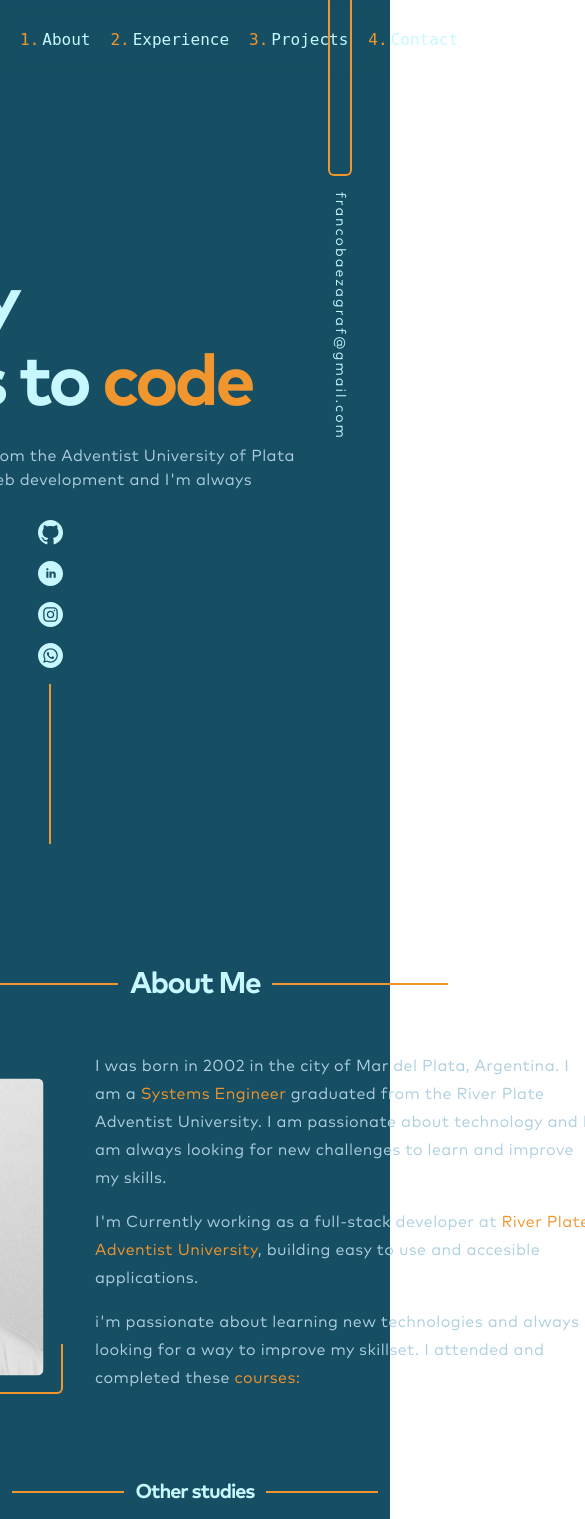
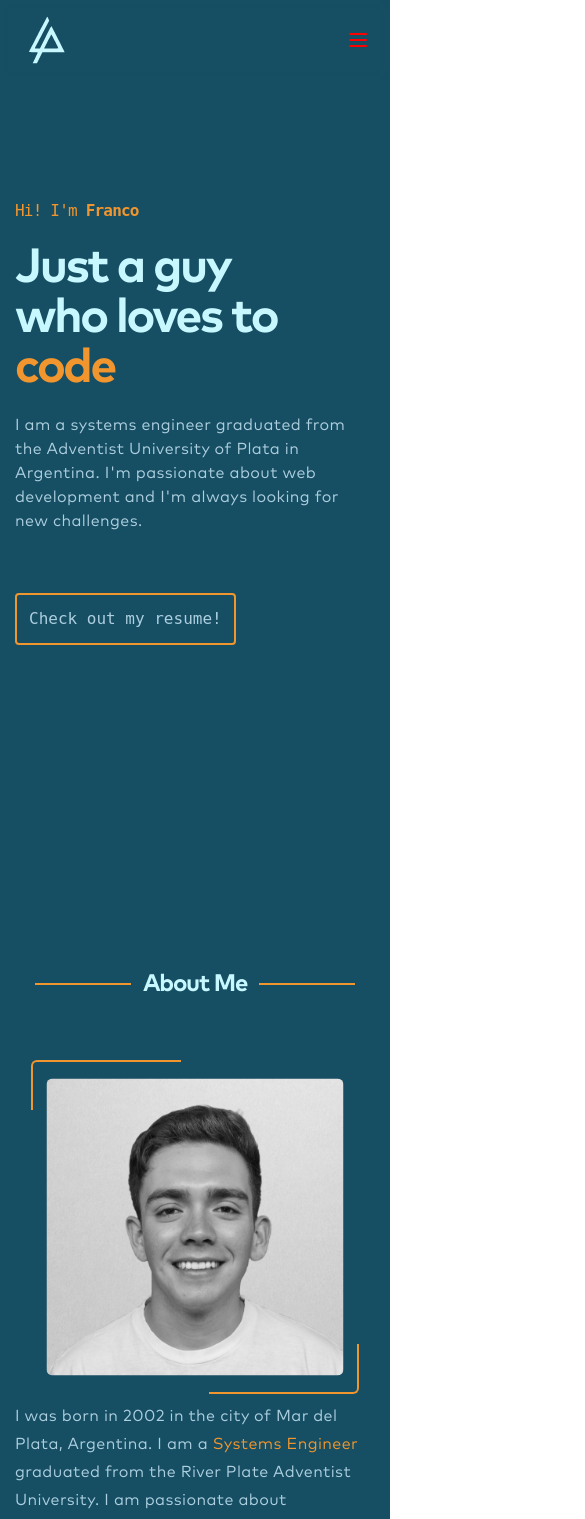
Before and after one commit to FrancoBaeza/my-portfolio, a React (Vite) app: page / in a window 390 px wide. Shown: the top 1519 px of the page, 585 px wide, since content can reach past the window. Built offline with nearby package versions, Linux system fonts and the light colour scheme; a web font is replaced by a local one.

Commit message:
mobile v1

```diff
--- a/package.json
+++ b/package.json
@@ -4,11 +4,12 @@
   "version": "0.0.0",
   "type": "module",
   "scripts": {
-    "dev": "vite",
+    "dev": "vite --host",
     "build": "vite build",
     "preview": "vite preview"
   },
   "dependencies": {
+    "lucide-react": "^0.474.0",
     "react": "^18.2.0",
     "react-dom": "^18.2.0",
     "react-social-icons": "^5.15.0"
--- a/src/components/Home.jsx
+++ b/src/components/Home.jsx
@@ -1,5 +1,5 @@
 import { useEffect, useRef } from "react";
-import LandPage from "./LandPage";
+import LandPage from "./land-page/LandPage";
 
 export default () => {
     return (
--- a/src/components/about-me/AboutMe.jsx
+++ b/src/components/about-me/AboutMe.jsx
@@ -12,27 +12,27 @@ export default ({ aboutMeRef }) => {
                 visible
                     ? "translate-y-0 opacity-1 delay-300"
                     : "translate-y-4 opacity-0"
-            }  duration-500 py-[100px] h-screen w-[1000px] flex flex-col gap-7`}
+            }  duration-500 py-[100px] md:h-screen md:w-[1000px] flex flex-col gap-7`}
             ref={aboutMeRef}
         >
             {/* title */}
             <div className="flex flex-row justify-center items-center gap-3">
-                <hr className=" border-base-secondary border w-44" />
+                <hr className=" border-base-secondary border w-24 md:w-44" />
                 <h2
-                    className={`text-base-primary text-3xl tracking-tighter font-bold  leading-[80px] font-markProBold`}
+                    className={`text-base-primary text-2xl md:text-3xl tracking-tighter font-bold  leading-[80px] font-markProBold`}
                 >
                     About Me
                 </h2>
-                <hr className=" border-base-secondary border w-44" />
+                <hr className=" border-base-secondary border w-24 md:w-44" />
             </div>
 
             {/* body */}
             <div className="flex flex-col">
-                <div className="flex flex-row h-[400px]">
-                    <div className="w-2/5 h-[350px] flex justify-center items-center relative">
+                <div className="flex flex-col md:flex-row md:h-[400px]">
+                    <div className="md:w-2/5 h-[350px] flex justify-center items-center relative">
                         <span
                             className={`border-t-2 border-l-2 border-base-secondary rounded-tl-md h-[50px] w-[150px] absolute z-50 duration-[0.5s] ${
-                                imgHover ? "top-3 left-9" : "top-2 left-8"
+                                imgHover ? "top-3 left-5 md:left-9" : "top-2 left-4 md:left-8"
                             }`}
                         ></span>
 
@@ -53,13 +53,13 @@ export default ({ aboutMeRef }) => {
                         <span
                             className={`border-b-2 border-r-2 border-base-secondary rounded-br-md h-[50px] w-[150px] absolute z-50 duration-[0.5s] ${
                                 imgHover
-                                    ? "bottom-3 right-9"
-                                    : "bottom-2 right-8"
+                                    ? "bottom-3 right-5 md:right-9"
+                                    : "bottom-2 right-4 md:right-8"
                             }`}
                         ></span>
                     </div>
-                    <div className="w-3/5 flex flex-col gap-4">
-                        <p className="text-400-primary font-markPro tracking-wide leading-7 w-5/6">
+                    <div className="md:w-3/5 flex flex-col gap-4 items-center md:items-start">
+                        <p className="text-400-primary font-markPro tracking-wide leading-7 md:w-5/6">
                             I was born in 2002 in the city of Mar del Plata,
                             Argentina. I am a{" "}
                             <span className="text-base-secondary">
@@ -70,14 +70,14 @@ export default ({ aboutMeRef }) => {
                             looking for new challenges to learn and improve my
                             skills.
                         </p>
-                        <p className="text-400-primary font-markPro tracking-wide leading-7 w-5/6">
+                        <p className="text-400-primary font-markPro tracking-wide leading-7 md:w-5/6">
                             I'm Currently working as a full-stack developer at{" "}
                             <span className="text-base-secondary">
                                 River Plate Adventist University
                             </span>
                             , building easy to use and accesible applications.
                         </p>
-                        <p className="text-400-primary font-markPro tracking-wide leading-7 w-5/6">
+                        <p className="text-400-primary font-markPro tracking-wide leading-7 md:w-5/6">
                             i'm passionate about learning new technologies and
                             always looking for a way to improve my skillset. I
                             attended and completed these{" "}
@@ -87,17 +87,17 @@ export default ({ aboutMeRef }) => {
                         </p>
                     </div>
                 </div>
-                <div className="flex flex-row justify-center items-center gap-3">
-                    <hr className=" border-base-secondary border w-28" />
+                <div className="flex flex-row justify-center items-center gap-3 mt-[50px]">
+                    <hr className=" border-base-secondary border w-16 md:w-28" />
                     <h4
-                        className={`text-base-primary text-xl tracking-tighter font-bold  leading-[80px] font-markProBold`}
+                        className={`text-base-primary text-md md:text-xl tracking-tighter font-bold  leading-[80px] font-markProBold`}
                     >
                         Other studies
                     </h4>
-                    <hr className=" border-base-secondary border w-28" />
+                    <hr className=" border-base-secondary border w-16 md:w-28" />
                 </div>
 
-                <div className=" grid grid-cols-3 gap-4">
+                <div className=" grid grid-cols-1 md:grid-cols-3 gap-4">
                     <span className=" w-full h-fit text-center">
                         <h4 className=" text-lg font-markProBold text-400-secondary">
                             Angela Yu's
@@ -134,7 +134,7 @@ export default ({ aboutMeRef }) => {
                     </span>
                 </div>
 
-                <div className=" mt-10 grid grid-cols-2 gap-4">
+                <div className=" mt-4 md:mt-10 grid grid-cols-1 md:grid-cols-2 gap-4">
                     <span className=" w-full h-fit text-center">
                         <h4 className=" text-lg font-markProBold text-400-secondary">
                             Educación IT
--- a/src/components/experience/MiPortafolioSection.jsx
+++ b/src/components/experience/MiPortafolioSection.jsx
@@ -12,7 +12,7 @@ export default ({ chg }) => {
                         icon="triangle"
                         className={`h-2 w-2 fill-base-secondary rotate-90 mt-2 ml-2`}
                     />
-                    <p className="text-400-primary w-[600px] font-markPro tracking-wide mt-1 leading-5">
+                    <p className="text-400-primary md:w-[600px] font-markPro tracking-wide mt-1 leading-5">
                         I began my professional career at Mi Portafolio Digital
                         as a full stack  <span className="text-base-secondary">PHP and Laravel</span> developer. I joined a growing team
                         with the goal of completing the development of a drop
@@ -25,7 +25,7 @@ export default ({ chg }) => {
                         icon="triangle"
                         className={`h-2 w-2 fill-base-secondary rotate-90 mt-2 ml-2`}
                     />
-                    <p className="text-400-primary w-[600px] font-markPro tracking-wide mt-1 leading-5">
+                    <p className="text-400-primary md:w-[600px] font-markPro tracking-wide mt-1 leading-5">
                         During this experience, I gained a deep understanding of
                         the entire development lifecycle, from planning to
                         implementation, as well as the incorporation of new
@@ -38,7 +38,7 @@ export default ({ chg }) => {
                         icon="triangle"
                         className={`h-2 w-2 fill-base-secondary rotate-90 mt-2 ml-2`}
                     />
-                    <p className="text-400-primary w-[600px] font-markPro tracking-wide mt-1 leading-5">
+                    <p className="text-400-primary md:w-[600px] font-markPro tracking-wide mt-1 leading-5">
                         One of the biggest challenges I faced was integrating
                         the platform with multiple payment gateways, such as
                         Stripe, PayPal, and local solutions. This allowed me to
--- a/src/components/experience/XirectSection.jsx
+++ b/src/components/experience/XirectSection.jsx
@@ -17,7 +17,7 @@ export default ({ chg }) => {
                             icon="triangle"
                             className={`h-2 w-2 fill-base-secondary rotate-90 mt-2 ml-2`}
                         />
-                        <p className="text-400-primary w-[600px] font-markPro tracking-wide mt-1 leading-5">
+                        <p className="text-400-primary md:w-[600px] font-markPro tracking-wide mt-1 leading-5">
                             I continued my professional career at Xirect as a
                             full stack developer using the{" "}
                             <span className="text-base-secondary">MERN</span>{" "}
@@ -31,7 +31,7 @@ export default ({ chg }) => {
                             icon="triangle"
                             className={`h-2 w-2 fill-base-secondary rotate-90 mt-2 ml-2`}
                         />
-                        <p className="text-400-primary w-[600px] font-markPro tracking-wide mt-1 leading-5">
+                        <p className="text-400-primary md:w-[600px] font-markPro tracking-wide mt-1 leading-5">
                             Additionally, I led a small team in the development
                             of an embedded{" "}
                             <span className="text-base-secondary">
@@ -46,7 +46,7 @@ export default ({ chg }) => {
                             icon="triangle"
                             className={`h-2 w-2 fill-base-secondary rotate-90 mt-2 ml-2`}
                         />
-                        <p className="text-400-primary w-[600px] font-markPro tracking-wide mt-1 leading-5">
+                        <p className="text-400-primary md:w-[600px] font-markPro tracking-wide mt-1 leading-5">
                             This experience allowed me to enhance my project
                             planning and management skills, learning how to
                             break down, organize, and prioritize objectives into
--- a/src/components/LandPage.jsx
+++ b/src/components/land-page/LandPage.jsx
@@ -1,12 +1,14 @@
 import { useEffect, useState, useRef } from "react";
 
-import SocialIcon from "./icons/SocialIcon";
-import Icon from "./icons/Icon";
-import AboutMe from "./about-me/AboutMe";
-import Experience from "./experience/Experience";
-import Projects from "./projects/Projects";
-import Contact from "./Contact";
-import { useScrollDirection } from "../hooks/useScrollDirection";
+import SocialIcon from "../icons/SocialIcon";
+import Icon from "../icons/Icon";
+import AboutMe from "../about-me/AboutMe";
+import Experience from "../experience/Experience";
+import Projects from "../projects/Projects";
+import Contact from "../Contact";
+import { useScrollDirection } from "../../hooks/useScrollDirection";
+import TopBar from "./TopBar";
+import { Smile } from "lucide-react";
 
 export default () => {
     const iconsClasses =
@@ -58,90 +60,20 @@ export default () => {
     return (
         <div className=" bg-base-bg">
             {/* topbar */}
-            <div
-                className={` ${!isTop && "shadow-xl"} ${
-                    scrollDir === "down" ? "-translate-y-24" : "translate-y-0"
-                } duration-300 backdrop-blur-sm fixed top-0 left-0 w-full h-[80px] z-50 flex flex-row justify-between items-center pl-[20px] pr-[100px]`}
-            >
-                {/* logo */}
-                <svg
-                    version="1.0"
-                    xmlns="http://www.w3.org/2000/svg"
-                    className="w-[50px] h-[50px] fill-base-primary"
-                    viewBox="0 0 151.000000 177.000000"
-                    preserveAspectRatio="xMidYMid meet"
-                >
-                    <g
-                        transform="translate(0.000000,177.000000) scale(0.100000,-0.100000)"
-                        stroke="none"
-                    >
-                        <path
-                            d="M794 1638 c-20 -40 -51 -100 -69 -133 -33 -61 -109 -207 -230 -440
-              -37 -71 -89 -170 -115 -220 -158 -300 -199 -383 -193 -389 3 -3 75 -6 160 -6
-              96 0 153 -4 153 -10 0 -6 -40 -91 -90 -190 -49 -99 -90 -182 -90 -185 0 -3 34
-              -5 75 -5 l75 0 96 195 97 195 394 0 c216 0 393 2 393 5 0 10 -453 900 -464
-              913 -10 10 -55 -74 -212 -385 l-199 -398 -79 -3 c-110 -4 -111 -3 -77 60 15
-              29 58 112 96 183 37 72 91 175 120 230 64 123 168 322 225 432 l43 82 -28 66
-              c-16 36 -32 68 -36 71 -5 3 -25 -28 -45 -68z m315 -798 c66 -132 121 -244 121
-              -250 0 -6 -87 -10 -250 -10 -137 0 -250 2 -250 4 0 13 243 496 250 496 4 0 62
-              -108 129 -240z"
-                        />
-                    </g>
-                </svg>
 
-                <div className="flex flex-row gap-5 font-mono text-base-primary">
-                    <span className={`delay-[0.3s] ${animationHeader}`}>
-                        <button
-                            onClick={() => scrollTo(aboutMeRef)}
-                            className=" hover:text-base-secondary duration-200"
-                        >
-                            <span className=" mr-[3px] text-base-secondary">
-                                1.
-                            </span>
-                            About
-                        </button>
-                    </span>
-
-                    <span className={`delay-[0.4s] ${animationHeader}`}>
-                        <button
-                            onClick={() => scrollTo(experienceRef)}
-                            className=" hover:text-base-secondary duration-200"
-                        >
-                            <span className=" mr-[3px] text-base-secondary">
-                                2.
-                            </span>
-                            Experience
-                        </button>
-                    </span>
-
-                    <span className={`delay-[0.5s] ${animationHeader}`}>
-                        <button
-                            onClick={() => scrollTo(projectsRef)}
-                            className=" hover:text-base-secondary duration-200"
-                        >
-                            <span className=" mr-[3px] text-base-secondary">
-                                3.
-                            </span>
-                            Projects
-                        </button>
-                    </span>
-
-                    <span className={`delay-[0.6s] ${animationHeader}`}>
-                        <button
-                            onClick={() => scrollTo(contactRef)}
-                            className=" hover:text-base-secondary duration-200"
-                        >
-                            <span className=" mr-[3px] text-base-secondary">
-                                4.
-                            </span>
-                            Contact
-                        </button>
-                    </span>
-                </div>
-            </div>
+            <TopBar
+                scrollTo={scrollTo}
+                animationHeader={animationHeader}
+                aboutMeRef={aboutMeRef}
+                experienceRef={experienceRef}
+                projectsRef={projectsRef}
+                contactRef={contactRef}
+                isTop={isTop}
+                scrollDir={scrollDir}
+            />
 
             {/* left fixed side */}
-            <div className="fixed left-0 bottom-0 z-50 w-[100px] flex flex-col items-center gap-4">
+            <div className="fixed left-0 bottom-0 z-50 w-[100px] hidden md:flex flex-col items-center gap-4">
                 <div className=" flex flex-col gap-4">
                     <span className={`${animationSideBars} delay-[2.6s]`}>
                         <SocialIcon
@@ -176,23 +108,23 @@ export default () => {
             </div>
 
             {/* center main section */}
-            <div className="px-[100px]  flex flex-col items-center">
+            <div className="px-[15px] md:px-[100px] flex flex-col items-center">
                 {/* first seccion */}
-                <section className="h-screen justify-center w-[1000px] gap-5 flex flex-col">
+                <section className="h-screen justify-center md:w-[1000px] gap-5 flex flex-col">
                     <p
-                        className={` delay-[1.2s] ${animationFirstSection} font-medium text-lg font-mono tracking-tighter text-base-secondary `}
+                        className={` delay-[1.2s] ${animationFirstSection} font-medium text-md md:text-lg font-mono tracking-tighter text-base-secondary `}
                     >
                         Hi! I'm <span className="font-bold ">Franco</span>
                     </p>
 
                     <div>
                         <h1
-                            className={`delay-[1.3s] ${animationFirstSection} text-base-primary text-7xl tracking-tighter font-bold w-[70%] leading-[80px] font-markProBold`}
+                            className={`delay-[1.3s] ${animationFirstSection} text-base-primary text-5xl md:text-7xl tracking-tighter font-bold md:w-[70%] leading-[50px] mdleading-[80px] font-markProBold`}
                         >
                             Just a guy
                         </h1>
                         <h2
-                            className={`delay-[1.4s] ${animationFirstSection} text-base-primary text-7xl tracking-tighter font-bold w-[70%] leading-[80px] font-markProBold`}
+                            className={`delay-[1.4s] ${animationFirstSection} text-base-primary text-5xl md:text-7xl tracking-tighter font-bold md:w-[70%] leading-[50px] mdleading-[80px] font-markProBold`}
                         >
                             who loves to{" "}
                             <span className=" text-base-secondary">code</span>
@@ -200,7 +132,7 @@ export default () => {
                     </div>
 
                     <p
-                        className={`delay-[1.5s] ${animationFirstSection} text-400-primary w-[600px] font-markPro tracking-wide`}
+                        className={`delay-[1.5s] ${animationFirstSection} text-400-primary md:w-[600px] font-markPro tracking-wide`}
                     >
                         I am a systems engineer graduated from the Adventist
                         University of Plata in Argentina. I'm passionate about
@@ -252,13 +184,13 @@ export default () => {
                             icon={"registered"}
                             className=" inline  fill-300-primary w-[13px]"
                         />{" "}
-                        2023
+                        2025
                     </p>
                 </div>
             </div>
 
             {/* right fixed side */}
-            <div className="fixed right-0 top-0 z-50 w-[100px] flex flex-col items-center gap-4">
+            <div className="fixed right-0 top-0 z-50 w-[100px] hidden md:flex flex-col items-center gap-4">
                 <span className=" border-base-secondary border-[2px] !border-t-0 rounded-b-md w-6 h-44"></span>
                 <a
                     className={`${animationSideBars} delay-[3s] vertical-writing text-base-primary text-sm tracking-[2px] font-markPro hover:text-base-secondary duration-200`}
@@ -271,7 +203,7 @@ export default () => {
             {/* development message */}
             {wip && (
                 <div className="fixed bottom-0 h-10 bg-red-500 w-screen z-[1000] flex justify-center items-center text-slate-100">
-                    This is a work in progress! I'm still working on it.
+                    This is a work in progress! Be kind, I'm still working on it <Smile className="w-5 mx-2 " />
                     <svg
                         className="w-5 fill-base-primary cursor-pointer fixed right-3"
                         onClick={() => setWip(false)}
--- /dev/null
+++ b/src/components/land-page/TopBar.jsx
@@ -0,0 +1,107 @@
+import { Menu } from "lucide-react";
+
+export default ({
+    animationHeader,
+    aboutMeRef,
+    experienceRef,
+    projectsRef,
+    contactRef,
+    scrollTo,
+    isTop,
+    scrollDir,
+}) => {
+    return (
+        <div
+            className={` ${!isTop && "shadow-xl"} ${
+                scrollDir === "down" ? "-translate-y-24" : "translate-y-0"
+            } duration-300 backdrop-blur-sm fixed top-0 left-0 w-full h-[80px] z-50 flex flex-row justify-between items-center pl-[20px] pr-[20px] md:pr-[100px]`}
+        >
+            {/* logo */}
+            <svg
+                version="1.0"
+                xmlns="http://www.w3.org/2000/svg"
+                className="w-[50px] h-[50px] fill-base-primary"
+                viewBox="0 0 151.000000 177.000000"
+                preserveAspectRatio="xMidYMid meet"
+            >
+                <g
+                    transform="translate(0.000000,177.000000) scale(0.100000,-0.100000)"
+                    stroke="none"
+                >
+                    <path
+                        d="M794 1638 c-20 -40 -51 -100 -69 -133 -33 -61 -109 -207 -230 -440
+              -37 -71 -89 -170 -115 -220 -158 -300 -199 -383 -193 -389 3 -3 75 -6 160 -6
+              96 0 153 -4 153 -10 0 -6 -40 -91 -90 -190 -49 -99 -90 -182 -90 -185 0 -3 34
+              -5 75 -5 l75 0 96 195 97 195 394 0 c216 0 393 2 393 5 0 10 -453 900 -464
+              913 -10 10 -55 -74 -212 -385 l-199 -398 -79 -3 c-110 -4 -111 -3 -77 60 15
+              29 58 112 96 183 37 72 91 175 120 230 64 123 168 322 225 432 l43 82 -28 66
+              c-16 36 -32 68 -36 71 -5 3 -25 -28 -45 -68z m315 -798 c66 -132 121 -244 121
+              -250 0 -6 -87 -10 -250 -10 -137 0 -250 2 -250 4 0 13 243 496 250 496 4 0 62
+              -108 129 -240z"
+                    />
+                </g>
+            </svg>
+
+            {/* PC */}
+            <div className="hidden md:flex flex-row gap-5 font-mono text-base-primary ">
+                <span className={`delay-[0.3s] ${animationHeader}`}>
+                    <button
+                        onClick={() => scrollTo(aboutMeRef)}
+                        className=" hover:text-base-secondary duration-200"
+                    >
+                        <span className=" mr-[3px] text-base-secondary">
+                            1.
+                        </span>
+                        About
+                    </button>
+                </span>
+
+                <span className={`delay-[0.4s] ${animationHeader}`}>
+                    <button
+                        onClick={() => scrollTo(experienceRef)}
+                        className=" hover:text-base-secondary duration-200"
+                    >
+                        <span className=" mr-[3px] text-base-secondary">
+                            2.
+                        </span>
+                        Experience
+                    </button>
+                </span>
+
+                <span className={`delay-[0.5s] ${animationHeader}`}>
+                    <button
+                        onClick={() => scrollTo(projectsRef)}
+                        className=" hover:text-base-secondary duration-200"
+                    >
+                        <span className=" mr-[3px] text-base-secondary">
+                            3.
+                        </span>
+                        Projects
+                    </button>
+                </span>
+
+                <span className={`delay-[0.6s] ${animationHeader}`}>
+                    <button
+                        onClick={() => scrollTo(contactRef)}
+                        className=" hover:text-base-secondary duration-200"
+                    >
+                        <span className=" mr-[3px] text-base-secondary">
+                            4.
+                        </span>
+                        Contact
+                    </button>
+                </span>
+            </div>
+
+            {/* MOBILE */}
+            <div className=" md:hidden flex">
+                <button
+                    onClick={() => scrollTo(aboutMeRef)}
+                    className="hover:text-base-secondary duration-200"
+                >
+                    <Menu color="red" />
+                </button>
+            </div>
+        </div>
+    );
+};
```
Also changed, not shown: src/components/Contact.jsx (+5 -5 lines), src/components/experience/Experience.jsx (+50 -12 lines), src/components/experience/UapSection.jsx (+4 -4 lines), src/components/projects/Projects.jsx (+10 -4 lines), 1 other file (tests, documents, lock files or other folders).
